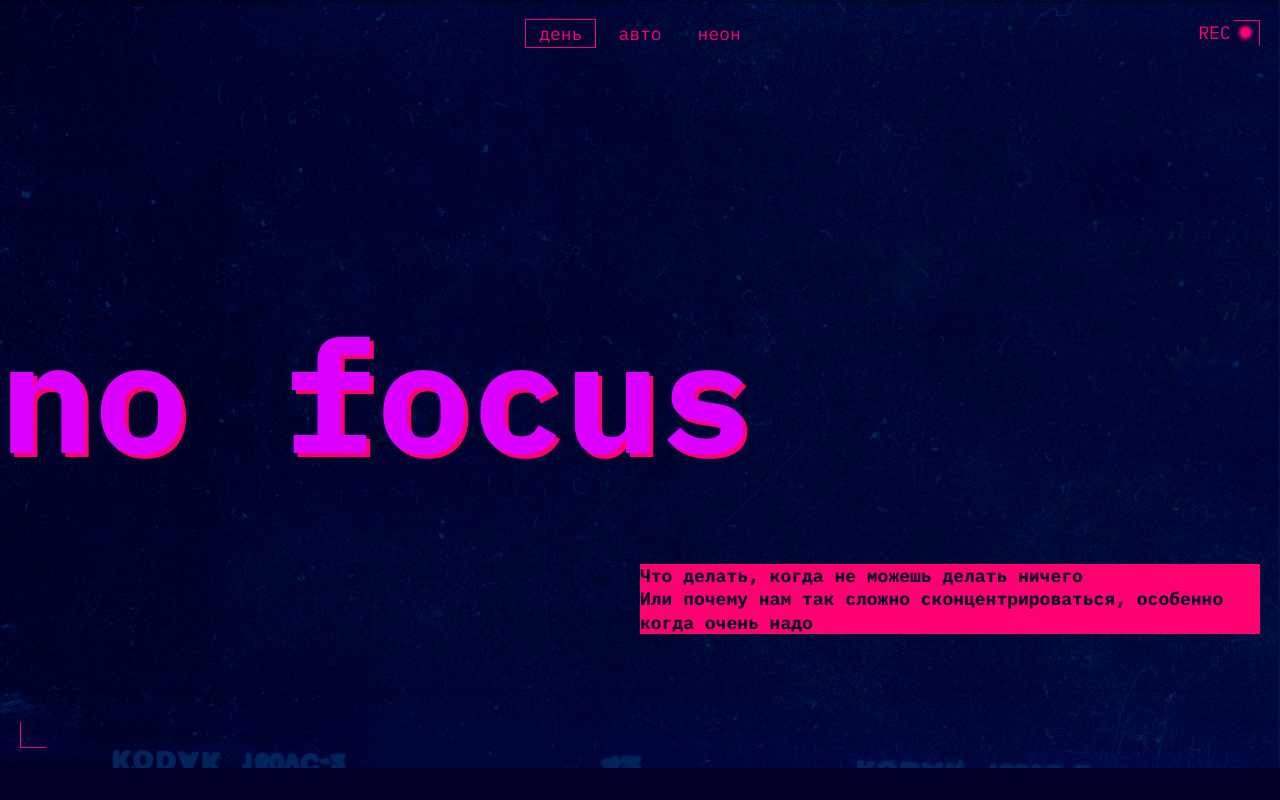
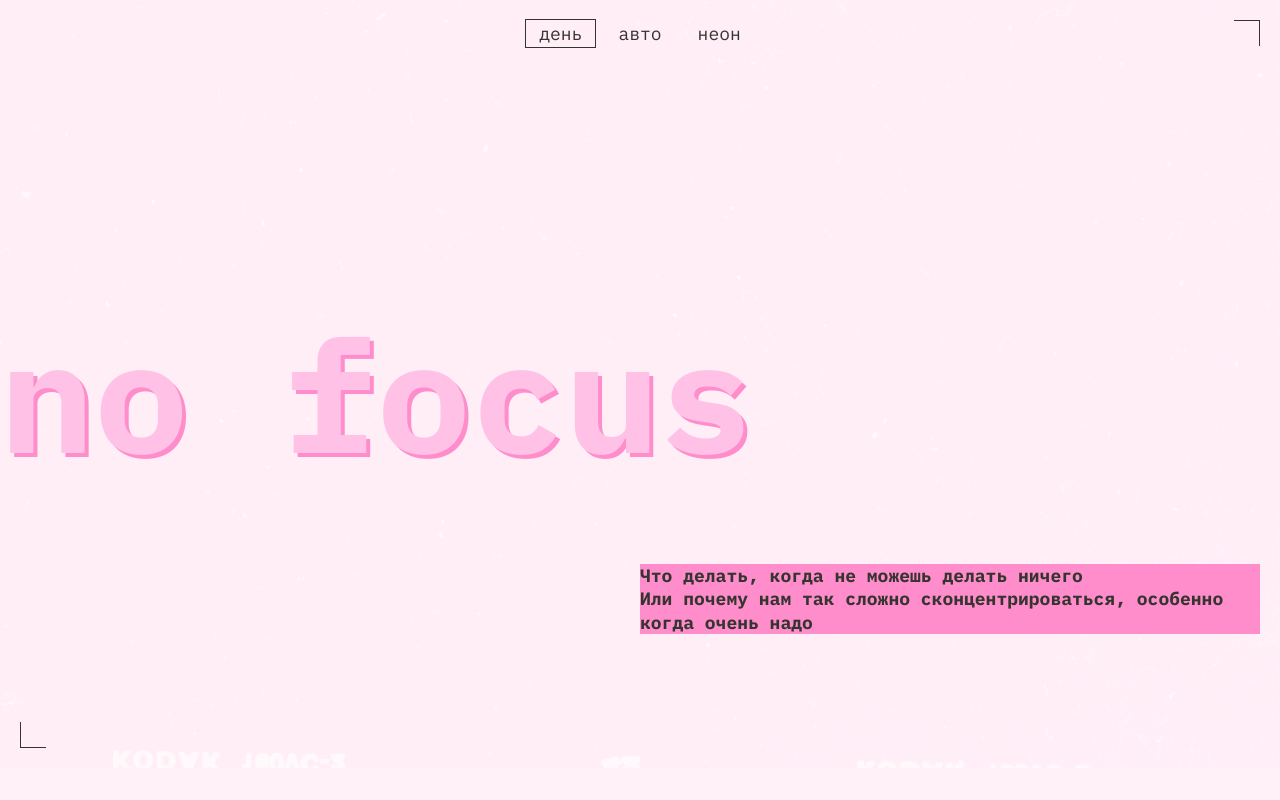
Before and after one commit to Valynoka/slozhno-sosredotochitsya-fd, a plain HTML site: page index.html in a window 1280 px wide. Both pictures are taken after a click on the button "день". Shown: the top 800 px of the page. Drawn offline with Linux system fonts and the light colour scheme.

Commit message:
Завершил работу

```diff
--- a/styles/light.css
+++ b/styles/light.css
@@ -9,8 +9,39 @@
     Так стили написанные ниже будут иметь больший вес,
     чем стили в медиазапросе предпочтений пользователя
   */
+  --text-font-size: 18px;
+  --text-font-height: 23.4px;
+  --normal-font-weight: 400;
+  --bold-font-weight: 700;
+  --baner-font-size: clamp(7.5rem, 0.5625rem + 14.4531vw, 9.8125rem);
+  --phone-baner-font-size: clamp(7.5rem, 0.5625rem + 14.4531vw, 9.8125rem);
+  --text-font-color: #353430;
+  --main-title-color: #FFC2E6;
+  --main-title-hieght: 82%;
+  --accent-color: #FF8DCB;
+  --button-text-color: #353430;
+  --button-outline-color: #353430;
+  --link-border-color: #353430;
+  --link-shadow-color: #FF8DCB;
+  --article-title-color: #353430;
+  --corner-decorate-color: #353430;
+  --dedicated-background-color: #FF8DCB;
+  --dedicated-text-color: #353430;
+  --background-page-color: #FFF1F7;
+  --desktop-padding: 20px;
+  --desktop-gap: 22px;
+  --table-gap: 22px;
+  --phone-gap: 20px;
+  --table-padding: 30px;
+  --phone-pading: 10px;
+  --phone-gallery-gap: 10px;
+  --table-blocks-padding: 4px;
+  --background-header-image: url(../images/cover-image-light.png);
 }
 
 .theme-light .page {
   /* Вам также нужно будет написать ряд подобных селекторов */
 }
+.theme-light .heder__decorate {
+  display: none;
+}
--- a/styles/style.css
+++ b/styles/style.css
@@ -294,7 +294,7 @@
 
 .content-link {
   text-decoration: none;
-  text-shadow: 1px 1px 0 var(--accent-color);
+  text-shadow: 1px 1px 0 var(--link-shadow-color);
 }
 
 .content-link:hover {
```
